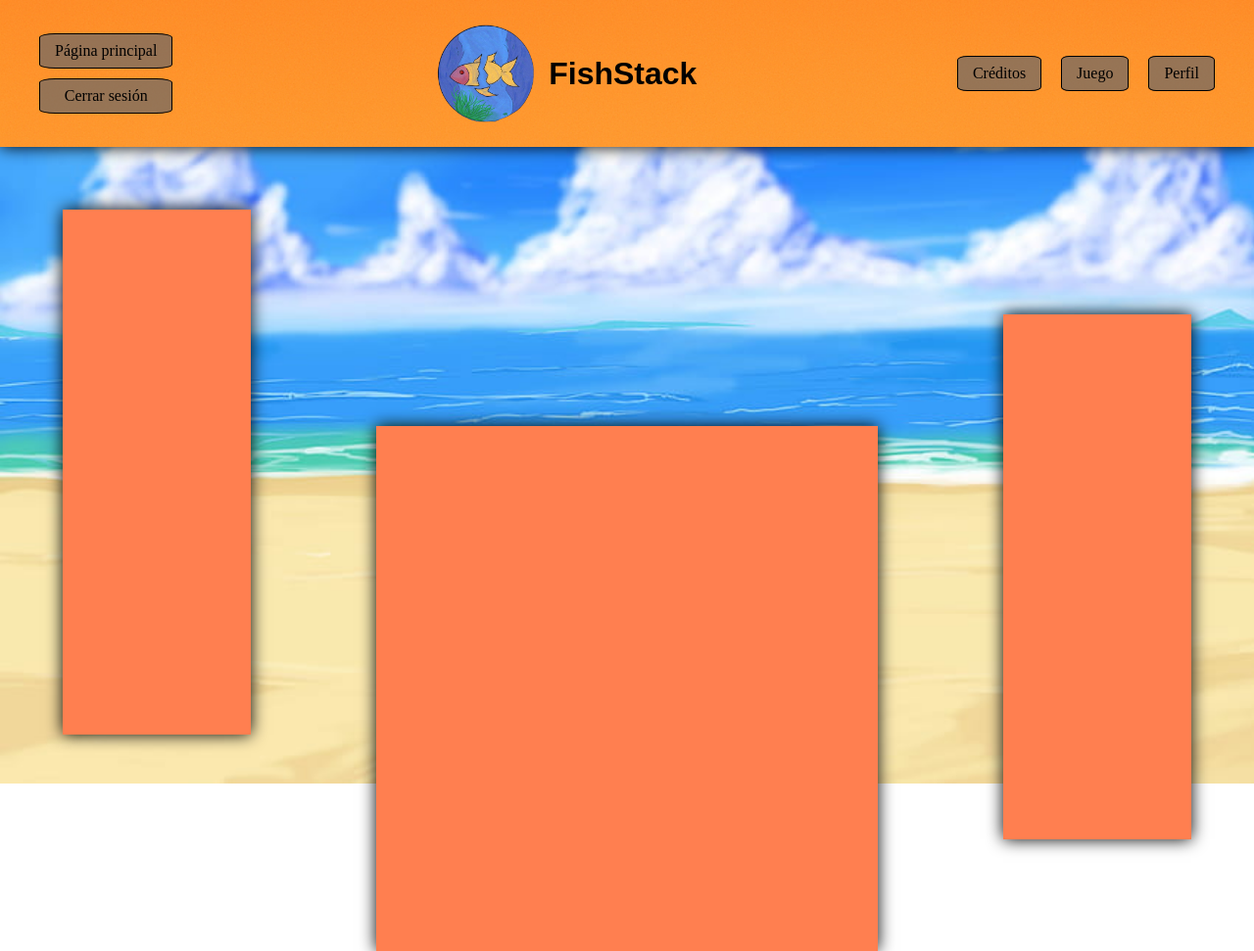
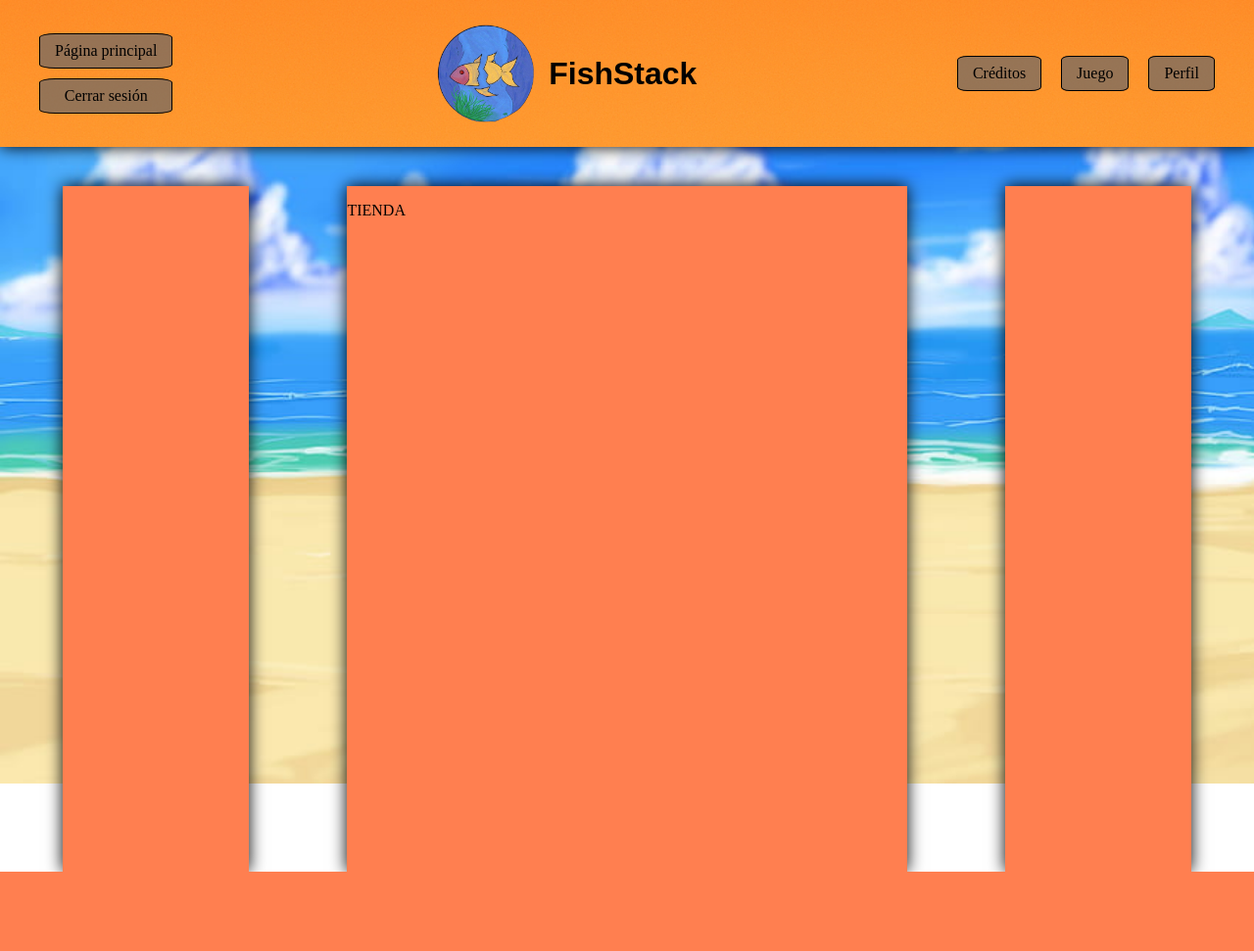
Before and after one commit to MarceloAlanoca/Fish, a PHP site: page /Wiews/Home.html in a window 1280 px wide. Shown: the whole page at 98% size. After the commit the page ends 890 px from the top, so only its background shows below. Run offline with PHP 8.4, Linux system fonts and the light colour scheme.

```diff
--- a/Proyecto_General/CSS/Home.css
+++ b/Proyecto_General/CSS/Home.css
@@ -4,7 +4,7 @@ html, body {
     padding: 0;
 }
 body{
-    background-image: url(/Proyecto_General/Imagenes/fondo2.jpg);
+    background-image: url(../Imagenes/FondoHome.jpg);
     background-size: cover;
     background-repeat: no-repeat;
     background-position: center;
@@ -17,7 +17,7 @@ header {
     background-color: coral;
     padding: 0 40px;
     box-shadow: 0 0 16px 0 rgba(0, 0, 0, 1.2);
-    background-image: url(/Proyecto_General/Imagenes/DegradaN.png);
+    background-image: url(../Imagenes/DegradaN.png);
     background-size: cover;
     background-repeat: no-repeat;
     background-position: center;
@@ -68,36 +68,24 @@ a:hover {
     transform: scale(1.05);
 }
 
+.boxes {
+    display: flex;
+    justify-content: space-between;
+    align-items: flex-start;
+    margin: 40px auto;
+    padding: 0 5%;
+    gap: 100px;
+}
 
-.Ad1{
+.Ad1, .Ad2, .Seleccion {
     background-color: coral;
-    margin: 5%;
-    height: 67%;
-    width: 15%;
+    height: 700px;
+    flex: 1;
     box-shadow: 0 0 16px 0 rgba(0, 0, 0, 1.2);
 }
 
-.Ad2{
-    background-color: coral;
-    margin: 5%;
-    height: 67%;
-    width: 15%;
-    margin-left: 80%;
-    margin-top: -38.5%;
-    box-shadow: 0 0 16px 0 rgba(0, 0, 0, 1.2);
-}
-
-.Seleccion{
-    background-color: coral;
-    margin: 5%;
-    height: 67%;
-    width: 40%;
-    margin-left: 30%;
-    margin-top: -38%;
-    display: flex;
-    color: black;
-    font-size: 240%;
-    box-shadow: 0 0 16px 0 rgba(0, 0, 0, 1.2);
+.Seleccion {
+    flex: 3;
 }
 
 
--- a/Proyecto_General/PHP/Buscar_L.php
+++ b/Proyecto_General/PHP/Buscar_L.php
@@ -1,6 +1,6 @@
 <?php
 
-include('Connect.php');
+include('../PHP/ConexionPHP/Connect.php');
 
 $usuario = $_POST['nombre'];
 $pass = $_POST['password'];
--- a/Proyecto_General/PHP/Registro.php
+++ b/Proyecto_General/PHP/Registro.php
@@ -1,5 +1,5 @@
 <?php
-include('Conexion.php');
+include('../PHP/ConexionPHP/Connect.php');
 
 $usuario = $_POST['nombre'];
 $email = $_POST['email'];
--- a/Proyecto_General/Wiews/Home.html
+++ b/Proyecto_General/Wiews/Home.html
@@ -6,9 +6,10 @@
     <meta name="viewport" content="width=device-width, initial-scale=1.0">
     <title>Home</title>
     <link rel="stylesheet" href="../CSS/Home.css">
-    <link rel="icon" type="image/png" href="/Imagenes/IconWeb.jpg">
+    <link rel="icon" type="image/png" href="../Imagenes/IconWeb.jpg">
 </head>
 </head>
+
     <header>
         <div class="left-buttons">
             <a href="">Página principal</a>
@@ -16,27 +17,34 @@
         </div>
 
         <div class="center-logo">
-            <img src="/Proyecto_General/Imagenes/IconoFS.png" alt="" class="logo">
+            <img src="../Imagenes/IconoFS.png" alt="" class="logo">
             <h1>FishStack</h1>
         </div>
 
         <nav class="right-links">
-            <a href="/Proyecto_General/Creditos/Creditos.html">Créditos</a>
+            <a href="../Creditos/Creditos.html">Créditos</a>
             <a href="">Juego</a>
             <a href="">Perfil</a>
         </nav>
     </header>
 
     <body>
-        <div class="Ad1">
+
+        <div class="boxes">
+
+            <div class="Ad1">
             <img src="" alt="">
+            </div>
+
+            <div class="Seleccion">
+                <p class="Tienda">TIENDA</p>
+            </div>
+
+            <div class="Ad2">
+            <img src="" alt="">
+            </div>
         </div>
 
-        <div class="Ad2">
-            <img src="" alt="">
-        </div>
+    </body>
 
-        <div class="Seleccion">
-        </div>
-    </body>
 </html>
--- a/Proyecto_General/Wiews/Perfil.php
+++ b/Proyecto_General/Wiews/Perfil.php
@@ -6,5 +6,7 @@
     <title>Document</title>
 </head>
 <body>
+    <div class="box"></div>
+    <div class="box"></div>
 </body>
 </html>
--- a/Proyecto_General/Wiews/Registro.php
+++ b/Proyecto_General/Wiews/Registro.php
@@ -17,11 +17,6 @@
                 <label for="nombre">Nombre</label>
             </div>
 
-                <div class="Grupo">
-                <input type="text" name="apellido" id="apellido" required><span class="barra"></span>
-                <label for="apellido">Apellido</label>
-            </div>
-
             <div class="Grupo">
                 <input type="email" name="email" id="email" required><span class="barra"></span>
                 <label for="email">Correo electrónico</label>
```
Also changed, not shown: Proyecto_General/CSS/Creditos.css (renamed from Proyecto_General/Creditos/Creditos.css, +9 -1 lines), Proyecto_General/CSS/Registro.css (+17 -9 lines), Proyecto_General/Creditos/Creditos.html (+15 -12 lines), Proyecto_General/Imagenes/Fondo.png (added), Proyecto_General/Imagenes/FondoHome.jpg (renamed from Proyecto_General/Imagenes/fondo2.jpg), Proyecto_General/Imagenes/fondo.jpg (deleted).
